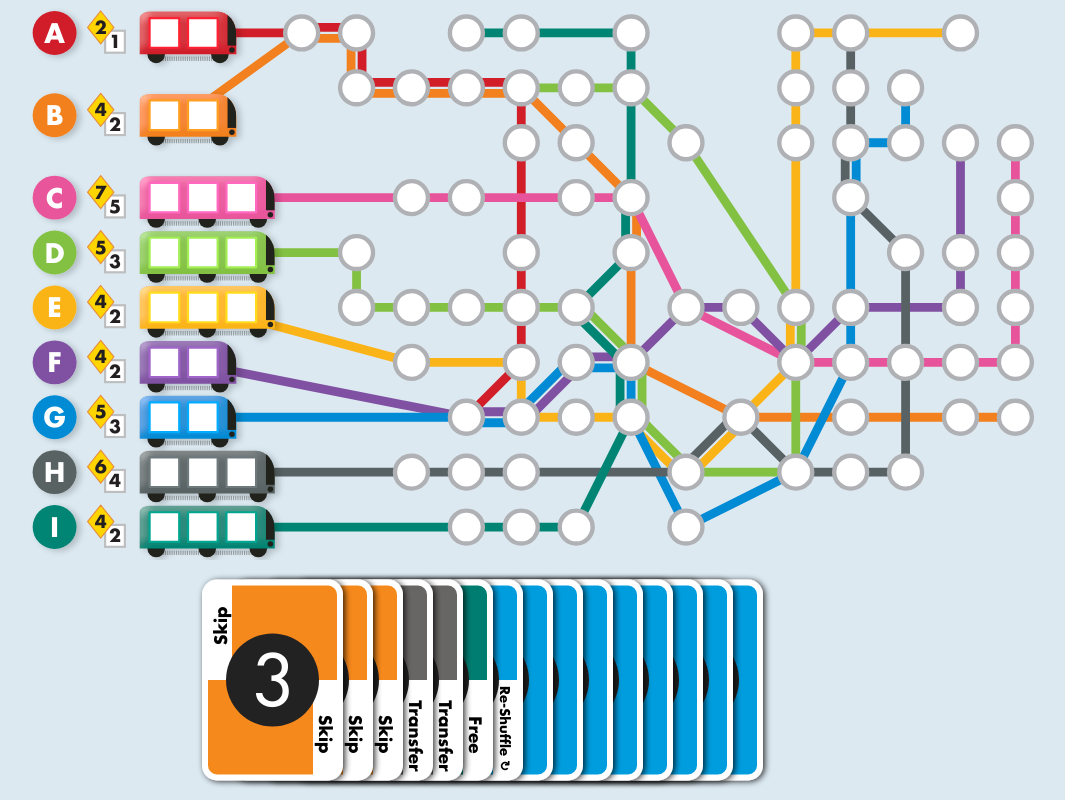
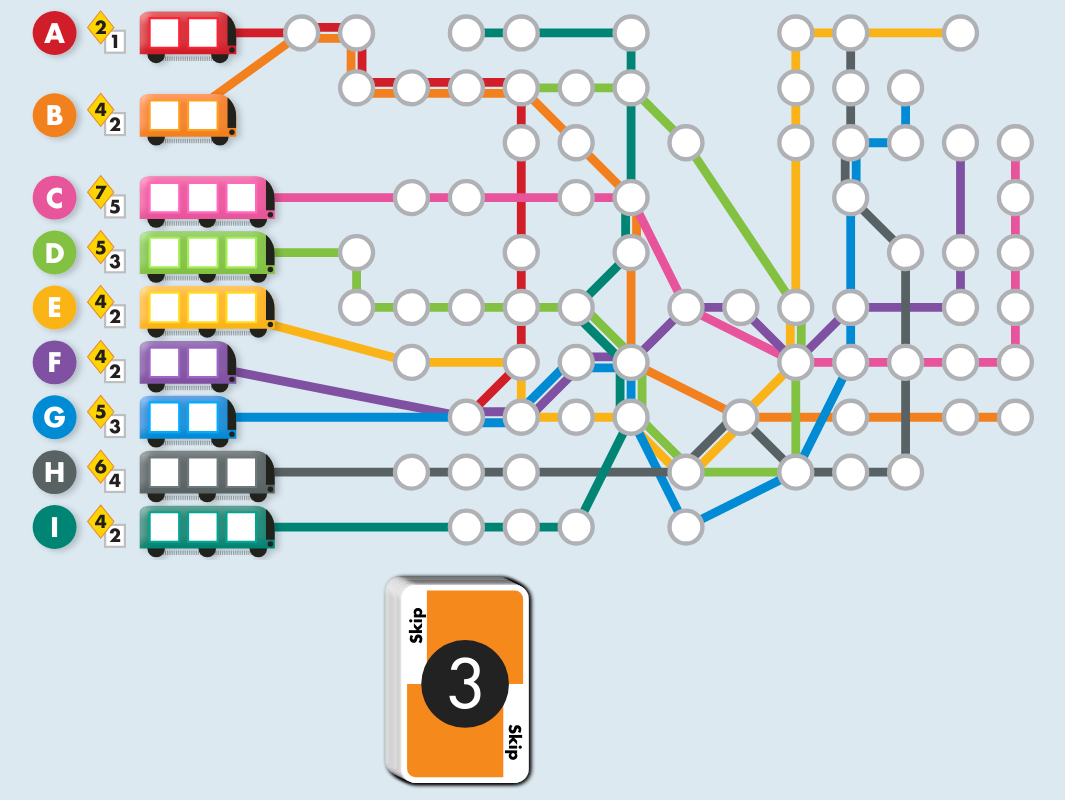
Before and after one commit to jcbelanger/metro-x, a React (Create React App) app: page / in a window 1280 px wide. Shown: the whole page, without its empty margins (105-1170 px from the left). Built offline with nearby package versions, Linux system fonts and the light colour scheme.

Commit message:
draw cards from deck

```diff
--- a/src/App.css
+++ b/src/App.css
@@ -21,7 +21,7 @@
 
 @media (min-height: 20rem) {
     .CardMat {
-        min-height: 6rem;
+        min-height: 7rem;
     }
 }
 
--- a/src/App.js
+++ b/src/App.js
@@ -1,5 +1,5 @@
 import './App.css';
-import React, { useState, useLayoutEffect } from 'react';
+import React, { useState, useLayoutEffect, useRef} from 'react';
 import metroCity from './metro-city.json';
 import Board from './Board';
 import CardMat from './CardMat';
@@ -16,12 +16,26 @@ function App() {
     const mql = window.matchMedia(landscapeMQ);
     mql.addEventListener("change", handleMQChange);
     return () => mql.removeEventListener("change", handleMQChange);
-  })
+  });
+
+
+  const deckRef = useRef();
+  const [numDrawn, setNumDrawn] = useState(0);
+  // const [canDraw, setCanDraw] = useState(true);
+  function handleDeckActivated() {
+    deckRef?.current?.blur();
+    setNumDrawn(prev => prev + 1);
+  };
 
 
   return <div className='App'>
     <Board subways={subways} />
-    <CardMat landscape={!isLandscape} />
+    <CardMat
+      ref={deckRef}
+      landscape={!isLandscape}
+      numDrawn={numDrawn}
+      onDeckActivated={handleDeckActivated}
+    />
   </div>;
 }
 
--- a/src/Card.js
+++ b/src/Card.js
@@ -5,14 +5,17 @@ import SvgDefsContext from './SvgDefsContext';
 
 function Card(props) {
     const {
-      viewBox: [viewLeft, viewTop, viewWidth, viewHeight],
+      x,
+      y,
+      width,
+      height,
       label,
       value,
-      type
+      type,
+      revealed,
+      shadow
     } = props;
-    const [width, height] = [225, 325];
-    const left = viewLeft + viewWidth / 2 - width / 2;
-    const top = viewTop + viewHeight / 2 - height / 2;
+
     const strokeWidth = 10;
     const textHeight = 40;
     const iconOverlapText = 10;
@@ -21,21 +24,21 @@ function Card(props) {
     const clipId = id + '-clip';
 
     const iconRadius = width / 2 - textHeight - strokeWidth / 2 + iconOverlapText;
-    const labelOffset = ['skip', 'free'].indexOf(type) >= 0 ? 30 : 0;
+    const labelOffset = label?.length ?? 0 <= 5 ? 30 : 0;
 
     return <SvgDefsContext.Consumer>{ ({url}) => (
       <g
         className={`card ${type}-card`}
-        filter={url('heavy-drop-shadow')}
-        transform={`translate(${left}, ${top})`}
+        transform={`translate(${x}, ${y})`}
+        filter={shadow ? url('heavy-drop-shadow') : undefined}
       >
         <rect
           className="card-bg"
           id={id}
-          x={0}
-          y={0}
-          width={width}
-          height={height}
+          x={strokeWidth / 2}
+          y={strokeWidth / 2}
+          width={width - strokeWidth}
+          height={height - strokeWidth}
           fill='#009dde'
           stroke='#fff'
           strokeWidth={strokeWidth}
@@ -46,7 +49,8 @@ function Card(props) {
           <use href={`#${id}`} />
         </clipPath>
 
-        {label && <g className='card-labels'>
+        {label
+          ? <g className='card-labels'>
             {[0, 180].map(rotation => (
                 <g
                   key={rotation}
@@ -73,8 +77,9 @@ function Card(props) {
                   >{label}</text>
               </g>
             ))}
-        </g>}
-
+          </g>
+          : undefined
+        }
 
         <g className='card-value' fontSize={1.5 * iconRadius}>
           <circle
--- a/src/CardMat.js
+++ b/src/CardMat.js
@@ -3,10 +3,7 @@ import React from 'react';
 import Card from './Card';
 import SvgDefsContext, { useDefIds } from './SvgDefsContext';
 
-function CardDeck({landscape}) {
-  const [left, top, width, height] = [0, 0, 400, 400]
-  const viewBox = [left, top, width, height];
-
+const CardMat = React.forwardRef(({landscape=true, numDrawn=0, onDeckActivated}, ref) => {
   const cards = [
     {type: 'number', value: 3},
     {type: 'number', value: 3},
@@ -24,6 +21,35 @@ function CardDeck({landscape}) {
     {type: "skip", label: "Skip", labelOffset: "30", value: 2},
     {type: "skip", label: "Skip", labelOffset: "30", value: 3}
   ];
+
+  function handleDeckKeyPressed(event) {
+    if (onDeckActivated && ["Enter", "Space"].indexOf(event.code) >= 0) {
+      onDeckActivated(event);
+    }
+  }
+
+  const majorAxis = landscape ? 0 : 1;
+  const minorAxis = 1 - majorAxis;
+  const [majorPos, minorPos] = [majorAxis, minorAxis].map(axis => ['x', 'y'][axis]);
+  // eslint-disable-next-line no-unused-vars
+  const [majorLen, minorLen] = [majorAxis, minorAxis].map(axis => ['width', 'height'][axis]);
+
+  const cardDims = {width: 225, height:350};
+  const gap = 50;
+
+  const deckOffset = {x: 2, y: 1}
+  const maxNumOffsets = Math.max(0, cards.length - 1);
+  const maxDeckOffset = Object.fromEntries(Object.entries(deckOffset).map(([k, v]) => [k, v * maxNumOffsets]));
+
+  const viewPad = 30;
+  const shadowPad = 30;
+  const viewBox = [-viewPad, -viewPad, cardDims.width + viewPad + shadowPad, cardDims.height + viewPad + shadowPad];
+  viewBox[2 + majorAxis] += maxDeckOffset[majorPos] + cardDims[majorLen] + gap;
+  viewBox[2 + minorAxis] += maxDeckOffset[minorPos];
+
+  const deckPos = {x:0, y:0};
+  const activePos = {...deckPos};
+  activePos[majorPos] = activePos[majorPos] + maxDeckOffset[majorPos] + cardDims[majorLen] + gap;
 
   const svgDefs = useDefIds(['heavy-drop-shadow']);
   const {id} = svgDefs;
@@ -48,18 +74,36 @@ function CardDeck({landscape}) {
         </filter>
       </defs>
 
-      {cards.map((card, ix) => (
-        <Card
-          key={[card.type, card.value]}
-          viewBox={ landscape
-            ? [left + (cards.length / 2 - ix) * 50 - 225/2, top, width, height]
-            : [left, top + (cards.length / 2 - ix) * 20 - 350/2, width, height]
-          }
-          {...card}
-        />
-      ))}
+      <g ref={ref} onClick={onDeckActivated} tabIndex="0" onKeyDown={handleDeckKeyPressed}>
+        {cards.slice(0, cards.length - numDrawn).map((card, ix) => {
+          return <Card
+            key={ix}
+            revealed={false}
+            shadow={true}
+            x={deckPos.x + deckOffset.x*ix}
+            y={deckPos.y + deckOffset.y*ix}
+            {...cardDims}
+            {...card}
+          />;
+        })}
+      </g>
+
+      <g>
+        {cards.slice(cards.length - numDrawn, cards.length).reverse().map((card, ix) => {
+          return <Card
+            key={ix}
+            revealed={false}
+            shadow={true}
+            x={activePos.x + deckOffset.x*ix}
+            y={activePos.y + deckOffset.y*ix}
+            {...cardDims}
+            {...card}
+          />;
+        })}
+      </g>
+
     </svg>
   </SvgDefsContext.Provider>;
-}
+});
 
-export default CardDeck;
+export default CardMat;
```
Lines whose indentation alone changed are shown as unchanged.
